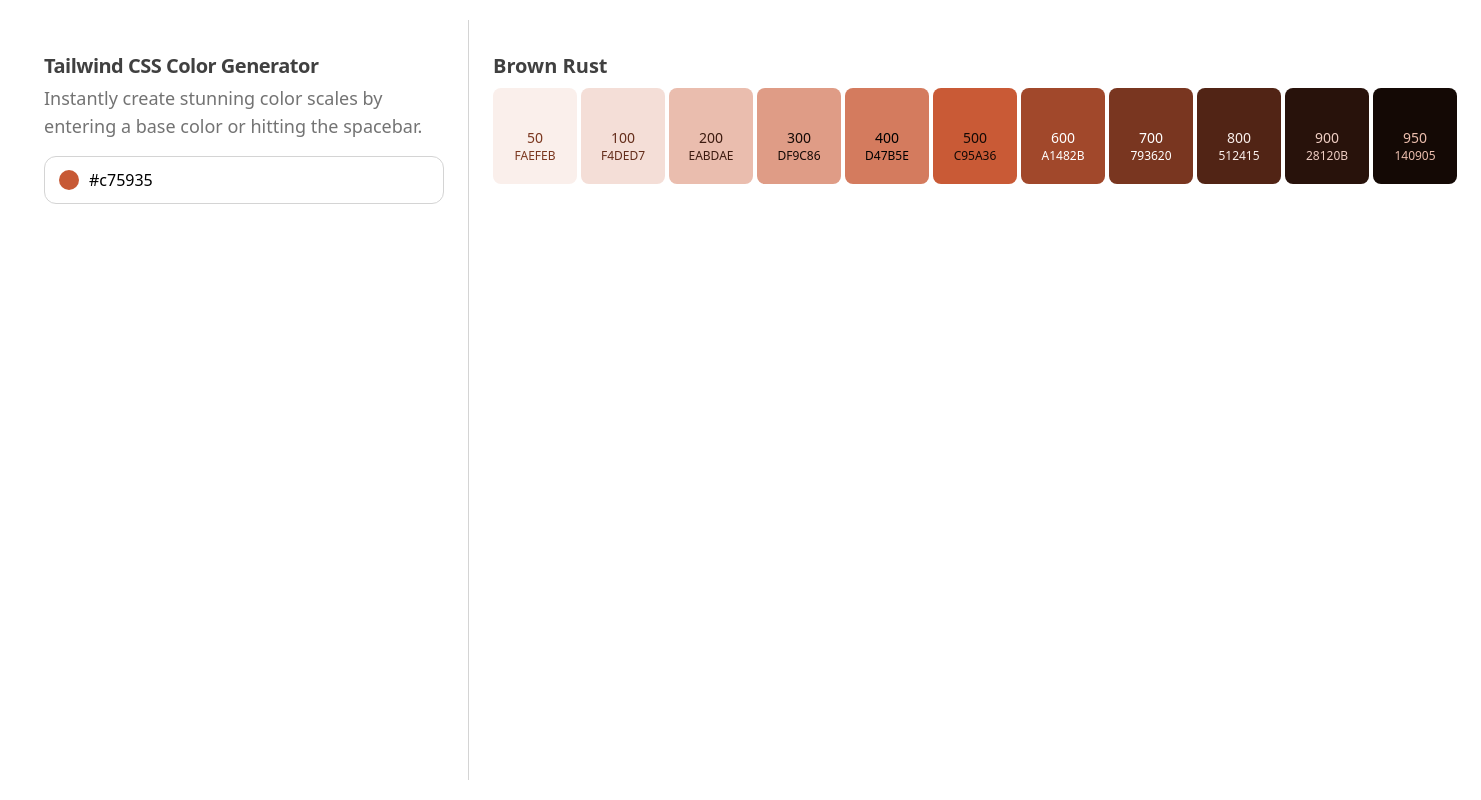
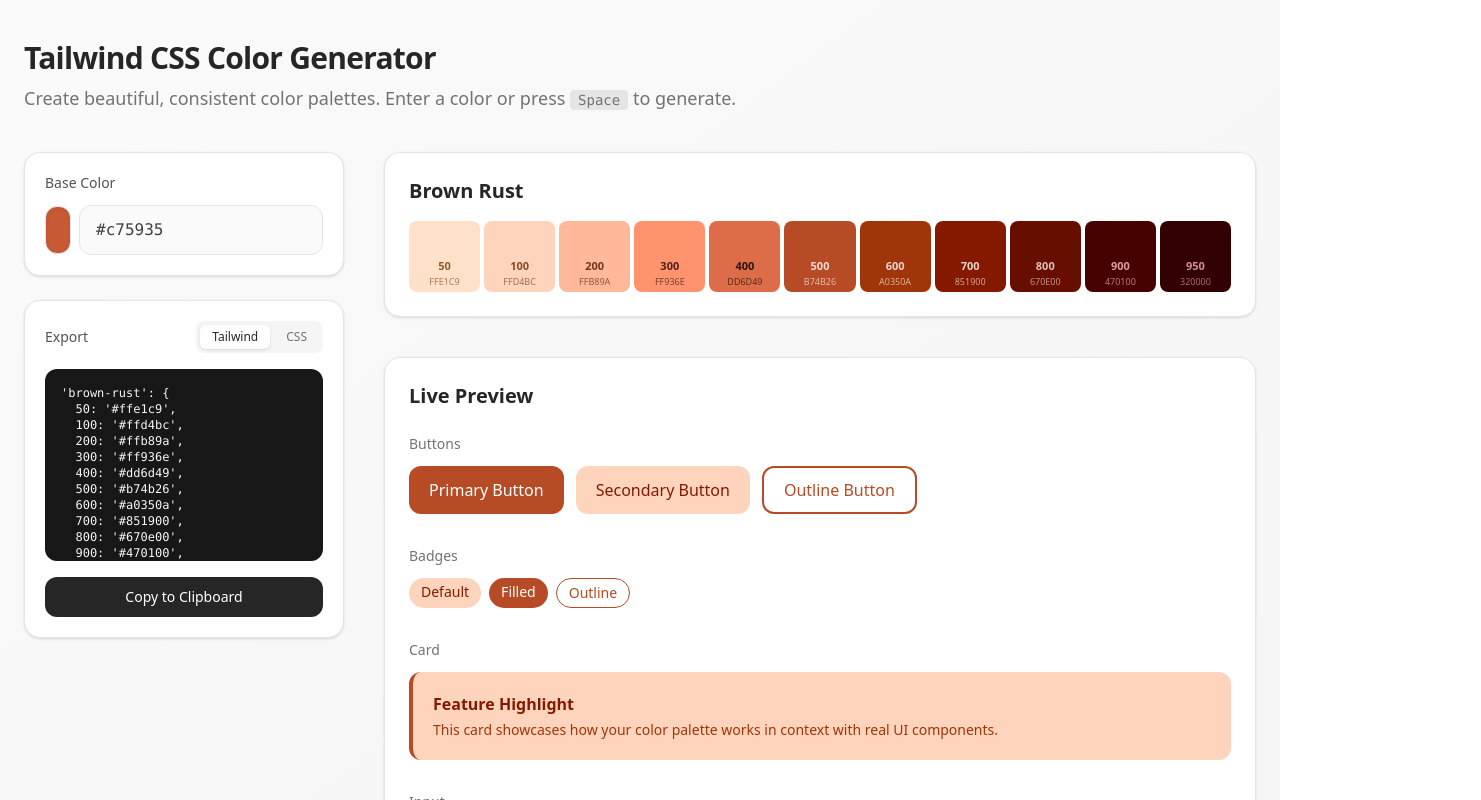
Before and after one commit to jesubohr/ui-colorizer, a React (Vite) app: page / in a window 1280 px wide. Shown: the top 800 px of the page, 1481 px wide, since content can reach past the window. Built offline with nearby package versions, Linux system fonts and the light colour scheme; a web font is replaced by a local one.

Commit message:
improve ui and color logic

```diff
--- a/src/App.tsx
+++ b/src/App.tsx
@@ -1,157 +1,417 @@
-import { useState, useEffect } from "react"
+import { useState, useEffect, useCallback } from "react";
 import {
   contrastTone,
   tailwindPalette,
   getClosestColorName,
-} from "./palette-jesus"
-import { getRandomHexColor, isValidHexColor } from "./utils"
+} from "./palette-jesus";
+import { getRandomHexColor, isValidHexColor } from "./utils";
+
+// Toast notification component
+function Toast({ message, visible }: { message: string; visible: boolean }) {
+  return (
+    <div
+      className={`fixed bottom-6 left-1/2 -translate-x-1/2 z-50 transition-all duration-300 ${
+        visible
+          ? "opacity-100 translate-y-0"
+          : "opacity-0 translate-y-4 pointer-events-none"
+      }`}
+    >
+      <div className="px-4 py-2.5 bg-neutral-900 text-white text-sm font-medium rounded-lg shadow-lg backdrop-blur-sm">
+        {message}
+      </div>
+    </div>
+  );
+}
 
 function App() {
-  const [baseColor, setBaseColor] = useState(getRandomHexColor())
+  const [baseColor, setBaseColor] = useState(getRandomHexColor());
+  const [toast, setToast] = useState({ message: "", visible: false });
+
+  const showToast = useCallback((message: string) => {
+    setToast({ message, visible: true });
+    setTimeout(() => setToast((t) => ({ ...t, visible: false })), 2000);
+  }, []);
+
+  // Spacebar to generate random color
+  useEffect(() => {
+    const handleKeyDown = (e: KeyboardEvent) => {
+      if (e.code === "Space" && e.target === document.body) {
+        e.preventDefault();
+        setBaseColor(getRandomHexColor());
+      }
+    };
+    window.addEventListener("keydown", handleKeyDown);
+    return () => window.removeEventListener("keydown", handleKeyDown);
+  }, []);
 
   return (
-    <main className="w-full min-h-screen p-5">
-      <section className="flex mx-auto w-full max-w-7xl">
-        <div className="flex flex-col gap-1 py-8 px-6 border-r border-neutral-300">
-          <h2 className="text-xl text-neutral-700 font-bold tracking-tight">
+    <main className="w-full min-h-screen bg-gradient-to-br from-neutral-50 to-neutral-100">
+      <Toast message={toast.message} visible={toast.visible} />
+
+      <div className="mx-auto max-w-7xl px-6 py-10">
+        {/* Header */}
+        <header className="mb-10">
+          <h1 className="text-3xl font-bold text-neutral-800 tracking-tight">
             Tailwind CSS Color Generator
-          </h2>
-          <p className="mb-3 text-lg text-neutral-500 font-medium">
-            Instantly create stunning color scales by entering a base color or
-            hitting the spacebar.
+          </h1>
+          <p className="mt-2 text-lg text-neutral-500">
+            Create beautiful, consistent color palettes. Enter a color or press{" "}
+            <kbd className="px-2 py-0.5 bg-neutral-200 rounded text-sm font-mono">
+              Space
+            </kbd>{" "}
+            to generate.
           </p>
+        </header>
+
+        <div className="flex flex-col lg:flex-row gap-10">
+          {/* Sidebar */}
+          <aside className="lg:w-80 shrink-0 space-y-6">
             <ColorPicker baseColor={baseColor} onChange={setBaseColor} />
+            <ExportPanel baseColor={baseColor} onCopy={showToast} />
+          </aside>
+
+          {/* Main Content */}
+          <div className="flex-1 space-y-10">
+            <Palette baseColor={baseColor} onCopy={showToast} />
+            <UIPreview baseColor={baseColor} />
           </div>
-        <div className="py-8 px-6 min-h-[95vh]">
-          <Palette baseColor={baseColor} />
         </div>
-      </section>
+      </div>
     </main>
-  )
+  );
 }
 
 function ColorPicker({
   baseColor,
   onChange,
 }: {
-  baseColor: string
-  onChange: (value: string) => void
+  baseColor: string;
+  onChange: (value: string) => void;
 }) {
-  const [selectedColor, setSelectedColor] = useState(baseColor)
-  const [textColor, setTextColor] = useState(baseColor)
+  const [selectedColor, setSelectedColor] = useState(baseColor);
+  const [textColor, setTextColor] = useState(baseColor);
+
+  useEffect(() => {
+    setSelectedColor(baseColor);
+    setTextColor(baseColor);
+  }, [baseColor]);
 
   function handlePaste(ev: React.ClipboardEvent<HTMLInputElement>) {
-    ev.preventDefault()
-
-    /* @ts-ignore */
-    const pastedColor = (ev.clipboardData || window.clipboardData).getData(
-      "text"
-    )
+    ev.preventDefault();
+    const pastedColor = ev.clipboardData.getData("text");
     if (isValidHexColor(pastedColor)) {
-      setSelectedColor(pastedColor.padStart(7, "#"))
-      setTextColor(pastedColor.padStart(7, "#"))
-      onChange(pastedColor.padStart(7, "#"))
+      const normalized = pastedColor.padStart(7, "#");
+      setSelectedColor(normalized);
+      setTextColor(normalized);
+      onChange(normalized);
     }
   }
 
   function handleSelectedChange(ev: React.ChangeEvent<HTMLInputElement>) {
-    const color = ev.target.value
-    setSelectedColor(color)
-    setTextColor(color)
-    onChange(color)
+    const color = ev.target.value;
+    setSelectedColor(color);
+    setTextColor(color);
+    onChange(color);
   }
 
   function handleTextChange(ev: React.ChangeEvent<HTMLInputElement>) {
-    const color = ev.target.value
-    setTextColor(color)
+    const color = ev.target.value;
+    setTextColor(color);
     if (isValidHexColor(color) && color !== baseColor) {
-      setSelectedColor(color.padStart(7, "#"))
-      onChange(color.padStart(7, "#"))
+      const normalized = color.padStart(7, "#");
+      setSelectedColor(normalized);
+      onChange(normalized);
     }
   }
 
   return (
-    <div className="relative flex items-center gap-1 w-full md:w-100 border border-neutral-300 rounded-xl has-focus-visible:border-neutral-800 has-focus-visible:ring-1 has-focus-visible:ring-offset-neutral-800">
+    <div className="p-5 bg-white rounded-2xl shadow-sm border border-neutral-200">
+      <label className="block text-sm font-medium text-neutral-600 mb-3">
+        Base Color
+      </label>
+      <div className="relative flex items-center gap-2">
         <label
           htmlFor="color-picker"
-        className="absolute left-3.5 block pb-2 w-5 h-5 rounded-full cursor-pointer"
+          className="w-12 h-12 rounded-xl cursor-pointer shadow-inner border border-neutral-200 transition-transform hover:scale-105"
           style={{ backgroundColor: baseColor }}
         />
         <input
           type="color"
           id="color-picker"
           value={selectedColor}
-        className="invisible pointer-events-none w-0 h-0"
+          className="sr-only"
           onChange={handleSelectedChange}
         />
         <input
           type="text"
-        className="py-3 pl-10 pr-4 w-full h-full focus:outline-none"
+          className="flex-1 py-3 px-4 bg-neutral-50 border border-neutral-200 rounded-xl font-mono text-neutral-700 focus:outline-none focus:ring-2 focus:ring-neutral-300"
           value={textColor}
           onChange={handleTextChange}
           onPaste={handlePaste}
+          placeholder="#000000"
         />
       </div>
-  )
+    </div>
+  );
 }
 
-function Palette({ baseColor }: { baseColor: string }) {
-  const tones = [50, 100, 200, 300, 400, 500, 600, 700, 800, 900, 950]
-  const [colors, setColors] = useState<string[]>([])
+function ExportPanel({
+  baseColor,
+  onCopy,
+}: {
+  baseColor: string;
+  onCopy: (msg: string) => void;
+}) {
+  const colors = tailwindPalette(baseColor);
+  const colorName = getClosestColorName(baseColor)
+    .toLowerCase()
+    .replace(/\s+/g, "-");
+  const tones = [50, 100, 200, 300, 400, 500, 600, 700, 800, 900, 950];
+
+  const tailwindConfig = `'${colorName}': {\n${tones
+    .map((tone, i) => `  ${tone}: '${colors[i]}'`)
+    .join(",\n")}\n}`;
+
+  const cssVariables = tones
+    .map((tone, i) => `--color-${colorName}-${tone}: ${colors[i]};`)
+    .join("\n");
+
+  const [activeTab, setActiveTab] = useState<"tailwind" | "css">("tailwind");
+
+  function handleCopy() {
+    const text = activeTab === "tailwind" ? tailwindConfig : cssVariables;
+    navigator.clipboard.writeText(text);
+    onCopy(
+      `${
+        activeTab === "tailwind" ? "Tailwind config" : "CSS variables"
+      } copied!`
+    );
+  }
+
+  return (
+    <div className="p-5 bg-white rounded-2xl shadow-sm border border-neutral-200">
+      <div className="flex items-center justify-between mb-4">
+        <h3 className="text-sm font-medium text-neutral-600">Export</h3>
+        <div className="flex gap-1 p-1 bg-neutral-100 rounded-lg">
+          <button
+            onClick={() => setActiveTab("tailwind")}
+            className={`px-3 py-1 text-xs font-medium rounded-md transition-colors cursor-pointer ${
+              activeTab === "tailwind"
+                ? "bg-white shadow-sm text-neutral-800"
+                : "text-neutral-500 hover:text-neutral-700"
+            }`}
+          >
+            Tailwind
+          </button>
+          <button
+            onClick={() => setActiveTab("css")}
+            className={`px-3 py-1 text-xs font-medium rounded-md transition-colors cursor-pointer ${
+              activeTab === "css"
+                ? "bg-white shadow-sm text-neutral-800"
+                : "text-neutral-500 hover:text-neutral-700"
+            }`}
+          >
+            CSS
+          </button>
+        </div>
+      </div>
+      <pre className="p-4 bg-neutral-900 text-neutral-100 text-xs rounded-xl overflow-x-auto max-h-48 font-mono">
+        {activeTab === "tailwind" ? tailwindConfig : cssVariables}
+      </pre>
+      <button
+        onClick={handleCopy}
+        className="mt-4 w-full py-2.5 bg-neutral-800 hover:bg-neutral-700 text-white text-sm font-medium rounded-xl transition-colors cursor-pointer"
+      >
+        Copy to Clipboard
+      </button>
+    </div>
+  );
+}
+
+function Palette({
+  baseColor,
+  onCopy,
+}: {
+  baseColor: string;
+  onCopy: (msg: string) => void;
+}) {
+  const tones = [50, 100, 200, 300, 400, 500, 600, 700, 800, 900, 950];
+  const [colors, setColors] = useState<string[]>([]);
   const [baseColorName, setBaseColorName] = useState(
     getClosestColorName(baseColor)
-  )
+  );
 
   useEffect(() => {
-    const colors = tailwindPalette(baseColor)
-    setColors(colors)
-    setBaseColorName(getClosestColorName(baseColor))
-  }, [baseColor])
+    setColors(tailwindPalette(baseColor));
+    setBaseColorName(getClosestColorName(baseColor));
+  }, [baseColor]);
 
   return (
-    <div className="flex flex-col gap-2">
-      <h2 className="text-neutral-700 text-xl font-semibold">
+    <div className="p-6 bg-white rounded-2xl shadow-sm border border-neutral-200">
+      <h2 className="text-xl font-semibold text-neutral-800 mb-4">
         {baseColorName}
       </h2>
-      <div className="flex items-center justify-center gap-1 w-full">
+      <div className="grid grid-cols-11 gap-1">
         {colors.map((color, index) => (
-          <ColorSquare key={index} tone={tones[index]} color={color} />
+          <ColorSquare
+            key={index}
+            tone={tones[index]}
+            color={color}
+            onCopy={onCopy}
+          />
         ))}
       </div>
     </div>
-  )
+  );
 }
 
-function ColorSquare({ tone, color }: { tone: number; color: string }) {
+function ColorSquare({
+  tone,
+  color,
+  onCopy,
+}: {
+  tone: number;
+  color: string;
+  onCopy: (msg: string) => void;
+}) {
   function copyColorHex() {
-    navigator.clipboard.writeText(color.toLowerCase())
-    alert(`${color.toLowerCase()} copied to clipboard`)
+    navigator.clipboard.writeText(color.toLowerCase());
+    onCopy(`Copied ${color.toLowerCase()}`);
   }
 
   return (
-    <div
-      className="flex flex-col justify-end items-center py-4 px-2 w-[84px] h-24 rounded-lg"
+    <button
+      onClick={copyColorHex}
+      className="group flex flex-col justify-end items-center aspect-square rounded-lg transition-transform hover:scale-105 hover:shadow-lg cursor-pointer"
       style={{ backgroundColor: color }}
     >
-      <button
-        className="flex flex-col items-center p-1 cursor-pointer"
-        onClick={copyColorHex}
-      >
       <span
-          className="uppercase font-medium text-sm"
+        className="text-[11px] font-semibold opacity-80 group-hover:opacity-100"
         style={{ color: contrastTone(color) }}
       >
         {tone}
       </span>
       <span
-          className="uppercase text-xs"
+        className="text-[9px] uppercase opacity-60 group-hover:opacity-100 mb-1"
         style={{ color: contrastTone(color) }}
       >
         {color.slice(1)}
       </span>
     </button>
-    </div>
-  )
+  );
 }
 
-export default App
+function UIPreview({ baseColor }: { baseColor: string }) {
+  const colors = tailwindPalette(baseColor);
+  const primary500 = colors[5];
+  const primary600 = colors[6];
+  const primary100 = colors[1];
+  const primary700 = colors[7];
+
+  return (
+    <div className="p-6 bg-white rounded-2xl shadow-sm border border-neutral-200">
+      <h2 className="text-xl font-semibold text-neutral-800 mb-6">
+        Live Preview
+      </h2>
+
+      <div className="space-y-8">
+        {/* Buttons */}
+        <div>
+          <h3 className="text-sm font-medium text-neutral-500 mb-3">Buttons</h3>
+          <div className="flex flex-wrap gap-3">
+            <button
+              className="px-5 py-2.5 rounded-xl font-medium text-white transition-colors"
+              style={{ backgroundColor: primary500 }}
+              onMouseEnter={(e) =>
+                (e.currentTarget.style.backgroundColor = primary600)
+              }
+              onMouseLeave={(e) =>
+                (e.currentTarget.style.backgroundColor = primary500)
+              }
+            >
+              Primary Button
+            </button>
+            <button
+              className="px-5 py-2.5 rounded-xl font-medium transition-colors"
+              style={{
+                backgroundColor: primary100,
+                color: primary700,
+              }}
+            >
+              Secondary Button
+            </button>
+            <button
+              className="px-5 py-2.5 rounded-xl font-medium border-2 transition-colors"
+              style={{
+                borderColor: primary500,
+                color: primary500,
+              }}
+            >
+              Outline Button
+            </button>
+          </div>
+        </div>
+
+        {/* Badges */}
+        <div>
+          <h3 className="text-sm font-medium text-neutral-500 mb-3">Badges</h3>
+          <div className="flex flex-wrap gap-2">
+            <span
+              className="px-3 py-1 rounded-full text-sm font-medium"
+              style={{ backgroundColor: primary100, color: primary700 }}
+            >
+              Default
+            </span>
+            <span
+              className="px-3 py-1 rounded-full text-sm font-medium text-white"
+              style={{ backgroundColor: primary500 }}
+            >
+              Filled
+            </span>
+            <span
+              className="px-3 py-1 rounded-full text-sm font-medium border"
+              style={{ borderColor: primary500, color: primary500 }}
+            >
+              Outline
+            </span>
+          </div>
+        </div>
+
+        {/* Card */}
+        <div>
+          <h3 className="text-sm font-medium text-neutral-500 mb-3">Card</h3>
+          <div
+            className="p-5 rounded-xl border-l-4"
+            style={{
+              backgroundColor: primary100,
+              borderLeftColor: primary500,
+            }}
+          >
+            <h4 className="font-semibold mb-1" style={{ color: primary700 }}>
+              Feature Highlight
+            </h4>
+            <p className="text-sm" style={{ color: primary600 }}>
+              This card showcases how your color palette works in context with
+              real UI components.
+            </p>
+          </div>
+        </div>
+
+        {/* Input */}
+        <div>
+          <h3 className="text-sm font-medium text-neutral-500 mb-3">Input</h3>
+          <input
+            type="text"
+            placeholder="Type something..."
+            className="w-full max-w-sm px-4 py-3 rounded-xl border-2 transition-colors focus:outline-none"
+            style={{
+              borderColor: primary500,
+            }}
+          />
+        </div>
+      </div>
+    </div>
+  );
+}
+
+export default App;
--- a/src/index.css
+++ b/src/index.css
@@ -6,9 +6,11 @@
   font-style: normal;
   font-display: swap;
   font-weight: 100 900;
-  src: url(https://cdn.jsdelivr.net/fontsource/fonts/onest:vf@latest/latin-wght-normal.woff2) format("woff2-variations");
-  unicode-range: U+0000-00FF, U+0131, U+0152-0153, U+02BB-02BC, U+02C6, U+02DA, U+02DC, U+0304, U+0308, U+0329,
-    U+2000-206F, U+20AC, U+2122, U+2191, U+2193, U+2212, U+2215, U+FEFF, U+FFFD;
+  src: url(https://cdn.jsdelivr.net/fontsource/fonts/onest:vf@latest/latin-wght-normal.woff2)
+    format("woff2-variations");
+  unicode-range: U+0000-00FF, U+0131, U+0152-0153, U+02BB-02BC, U+02C6, U+02DA,
+    U+02DC, U+0304, U+0308, U+0329, U+2000-206F, U+20AC, U+2122, U+2191, U+2193,
+    U+2212, U+2215, U+FEFF, U+FFFD;
 }
 
 :root {
@@ -16,9 +18,22 @@
   line-height: 1.5;
   font-weight: 400;
 
-  /* color-scheme: light dark; */
   font-synthesis: none;
   text-rendering: optimizeLegibility;
   -webkit-font-smoothing: antialiased;
   -moz-osx-font-smoothing: grayscale;
 }
+
+html {
+  scroll-behavior: smooth;
+}
+
+body {
+  min-height: 100vh;
+  background: linear-gradient(135deg, #fafafa 0%, #f5f5f5 100%);
+}
+
+::selection {
+  background-color: #a3a3a3;
+  color: white;
+}
--- a/src/palette-jesus.ts
+++ b/src/palette-jesus.ts
@@ -127,14 +127,27 @@
 }
 
 export function tailwindPalette(hexColor: string) {
-  const [h, s] = hexToHsl(hexColor);
   const levels = [50, 100, 200, 300, 400, 500, 600, 700, 800, 900, 950];
-  const levelToLight = (level: number) => 100 - Number(level / 10);
+  const baseOklch = hexToOklch(hexColor);
 
-  const colors = [];
-  for (let i = 0; i < 11; i++) {
-    colors.push(hslToHex(h, s, levelToLight(levels[i])));
-  }
+  // Generate palette using OKLCH for perceptually uniform lightness
+  const colors = levels.map((level) => {
+    const targetL = TAILWIND_LIGHTNESS[level];
+    // Adjust chroma slightly for very light/dark shades
+    let chromaMultiplier = 1;
+    if (level <= 100) chromaMultiplier = 0.6;
+    else if (level <= 200) chromaMultiplier = 0.8;
+    else if (level >= 900) chromaMultiplier = 0.7;
+    else if (level >= 800) chromaMultiplier = 0.85;
+
+    const newColor: Oklch = {
+      mode: "oklch",
+      l: targetL,
+      c: (baseOklch.c ?? 0.1) * chromaMultiplier,
+      h: baseOklch.h,
+    };
+    return oklchToHex(newColor);
+  });
 
   return colors;
 }
```
Lines whose indentation alone changed are shown as unchanged.
